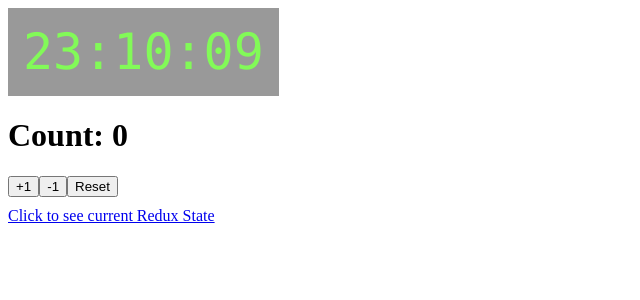
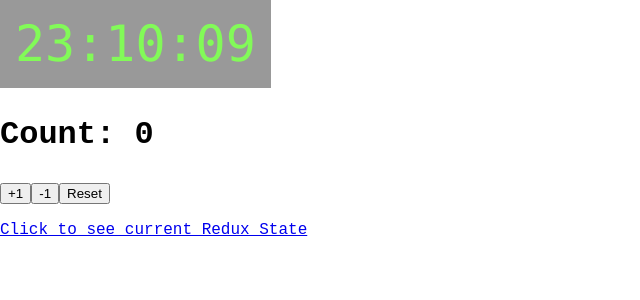
Before and after one commit to agohorel/nextjs-ts, a Next.js app in the folder github-explorer/: page / in a window 1280 px wide. Shown: the top 300 px of the page, without its empty margins (0-640 px from the left). Built offline with nearby package versions, Linux system fonts and the light colour scheme.

Commit message:
add global css

```diff
--- /dev/null
+++ b/github-explorer/styles/global.css
@@ -0,0 +1,10 @@
+@import url("https://fonts.googleapis.com/css2?family=Fira+Code:wght@515&display=swap");
+
+html,
+body {
+  padding: 0;
+  margin: 0;
+  font-family: "Fira Code", monospace;
+  line-height: 1.6;
+  box-sizing: border-box;
+}
```
Also changed, not shown: github-explorer/pages/_app.js (+5 -4 lines).
